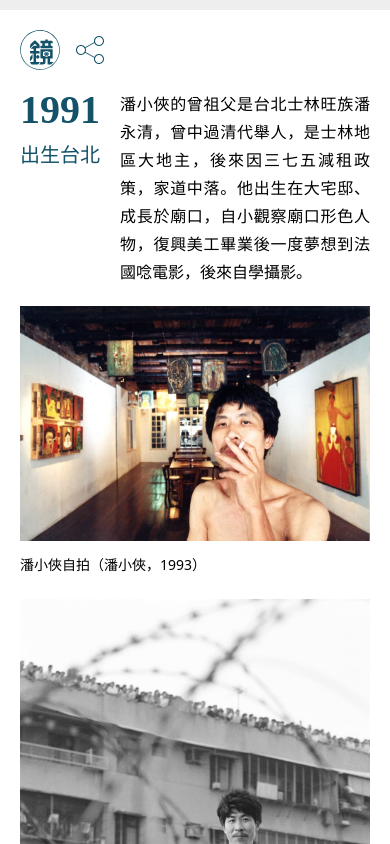
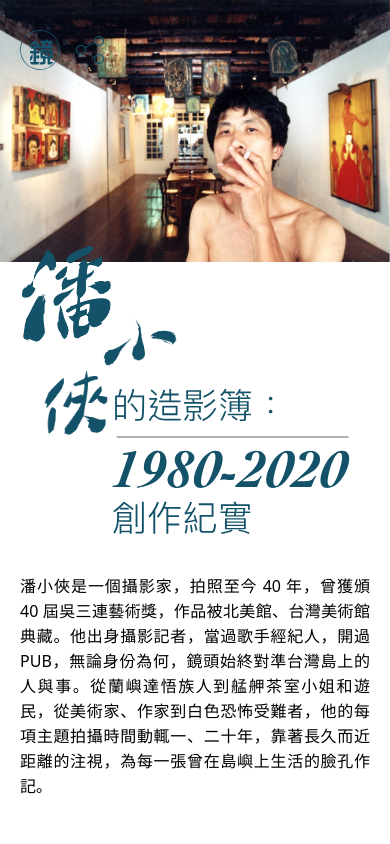
Before and after one commit to readr-media/projects, a Svelte app in the folder photographer-panhsiaohsia/: page / in a window 390 px wide. Shown: the top 844 px of the page. Built offline with nearby package versions, Linux system fonts and the light colour scheme; a web font is replaced by a local one.

Commit message:
feat(photographer-panhsiaohsia): add mobile landing page and adjust progress bar

```diff
--- a/photographer-panhsiaohsia/src/views/Mobile.svelte
+++ b/photographer-panhsiaohsia/src/views/Mobile.svelte
@@ -1,7 +1,15 @@
 <section class="mobile-wrapper">
-  <ProgressBar class="progress-bar" progressValue={articleProgress} />
+  <section class="landing-wrapper">
+    <img src="img/figure-1954-1.jpg" alt="landing-image">
+    <h1>
+      <img src="img/title-m.svg" alt="title">
+    </h1>
+    <p>潘小俠是一個攝影家，拍照至今 40 年，曾獲頒 40 屆吳三連藝術獎，作品被北美館、台灣美術館典藏。他出身攝影記者，當過歌手經紀人，開過 PUB，無論身份為何，鏡頭始終對準台灣島上的人與事。從蘭嶼達悟族人到艋舺茶室小姐和遊民，從美術家、作家到白色恐怖受難者，他的每項主題拍攝時間動輒一、二十年，靠著長久而近距離的注視，為每一張曾在島嶼上生活的臉孔作記。</p>
+  </section>
   <Header />
-  <section bind:this={articleWrapper}  class="article-wrapper">
+  <section bind:this={articleWrapper}  class="article-section-wrapper">
+    <ProgressBar class="progress-bar" progressValue={articleProgress}/>
+    <div class="article-wrapper">
       <article class="article">
       <div class="article__info info">
         <div class="info__info-title info-title">
@@ -280,6 +288,7 @@
         imgIntrinsicsize={[2269, 3280]}
       />
     </article>
+    </div>
   </section>
 </section>
 
@@ -301,8 +310,32 @@
 </script>
 
 <style lang="scss">
+  .landing-wrapper {
+    padding: 0 0 40px 0;
+    h1 {
+      width: 100%;
+      padding: 0 20px;
+      position: relative;
+      top: -40px;
+      left: -20px;
+      img {
+        width: 100%;
+      }
+    }
+    p {
+      padding: 0 20px;
+      font-size: 16px;
+      line-height: 1.56;
+      text-align: justify;
+    }
+  }
+
+  .article-section-wrapper {
+    position: relative;
+  }
+
   .mobile-wrapper :global(.progress-bar) {
-    position: fixed;
+    position: sticky;
     top: 0;
     left: 0;
   }
```
Also changed, not shown: photographer-panhsiaohsia/public/img/title-m.svg (added). Lines whose indentation alone changed are shown as unchanged.
